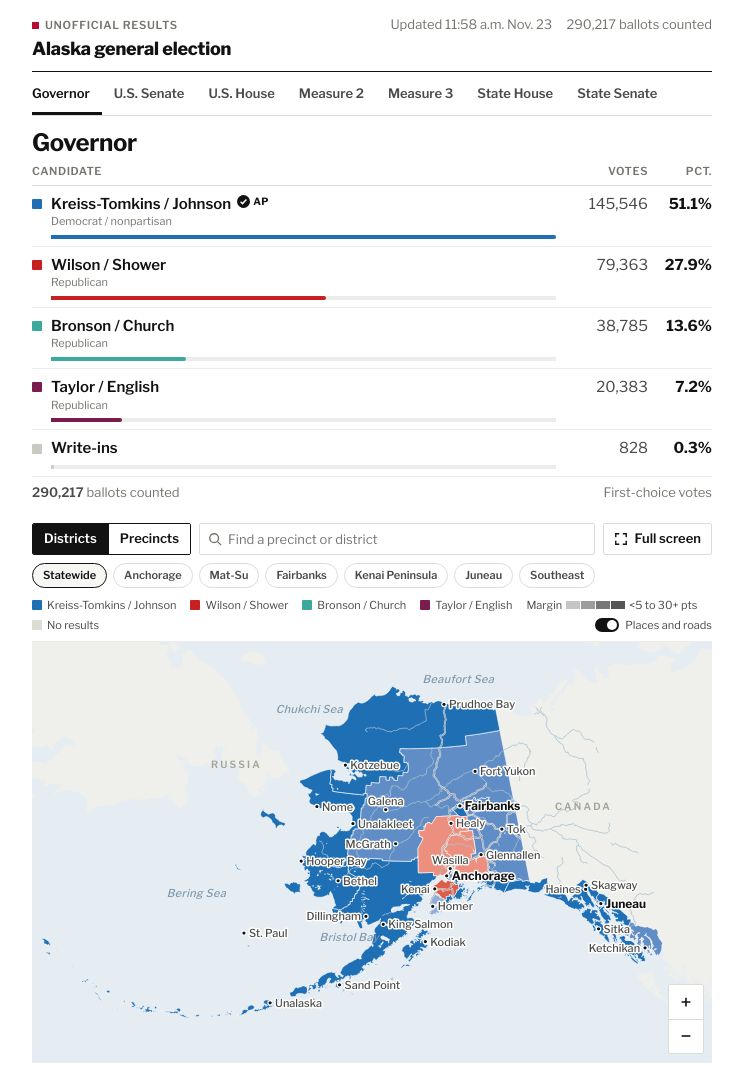
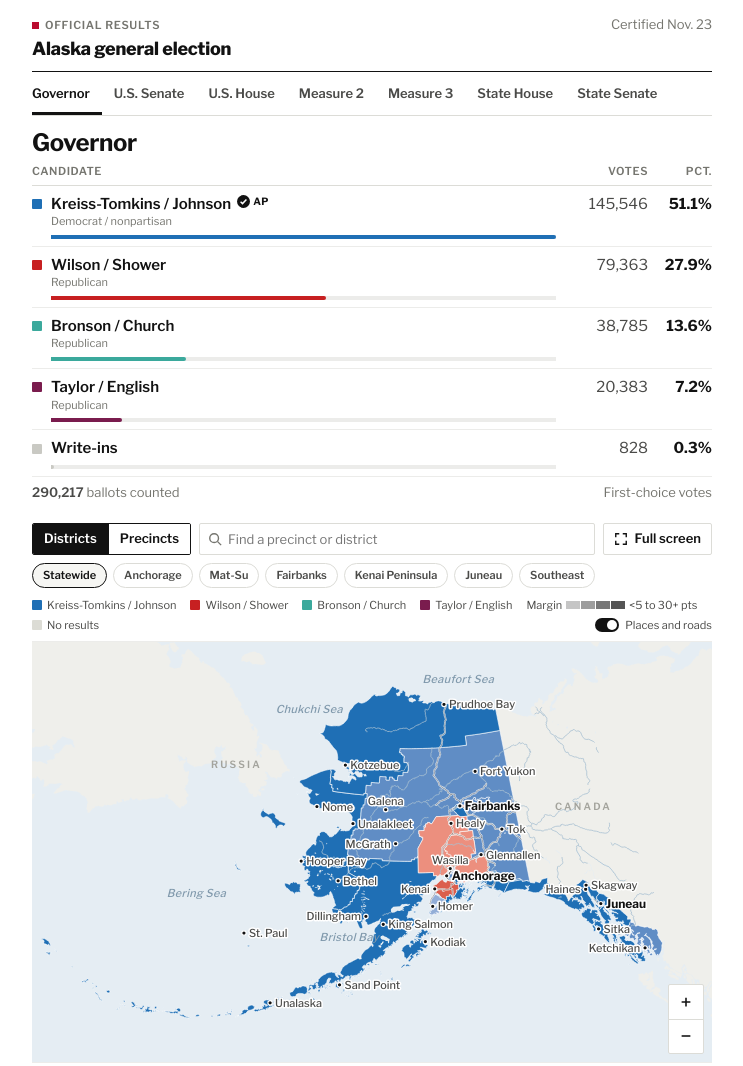
Before and after one commit to eriwinsto/ak-results-2026, a plain HTML site: page site/index.html in a window 1280 px wide. Shown: the top 1066 px of the page, without its empty margins (268-1011 px from the left). Drawn offline with nearby package versions, Linux system fonts and the light colour scheme.

Commit message:
Official results: kicker, "Certified Nov. 23," no ballot count in the header
Source line no longer says results are unofficial. Ranked choice section
reads "As certified by the Alaska Division of Elections on Nov. 23."

Co-Authored-By: Claude Opus 5.5 <noreply@anthropic.com>
Claude-Session: https://claude.ai/code/session_01Cnwrj4QUEWT6AsomazzRmM

```diff
--- a/site/data/rcv/ushouse.json
+++ b/site/data/rcv/ushouse.json
@@ -1,6 +1,6 @@
 {
  "contest": "ushouse",
- "label": "As tabulated by the Alaska Division of Elections on Nov. 23.",
+ "label": "As certified by the Alaska Division of Elections on Nov. 23.",
  "rctab": {
   "contest": "U.S. Representative",
   "generatedBy": "Division of Elections RCV Detailed Report, tabulated 11/23/2026 10:04:21 AM"
--- a/site/index.html
+++ b/site/index.html
@@ -384,9 +384,10 @@ html.is-full .fs-open { display: none; }
    numbers from the data files, is in this block. Edit freely.
    ===================================================================== */
 const COPY = {
-  kicker: 'Unofficial results',
+  kicker: 'Official results',
   headline: 'Alaska general election',
   updated: 'Updated',
+  certified: 'Certified Nov. 23',
   measures: {
     bm2: { title: 'Ballot Measure 2', dek: 'Repeals ranked choice voting, open primaries, dark money rules' },
     bm3: { title: 'Ballot Measure 3', dek: 'Reinforces that “only” citizens may vote' }
@@ -403,7 +404,7 @@ const COPY = {
   areaPrompt: 'Tap or hover over the map to see results for a district or precinct.',
   rcvTitle: 'Ranked choice count',
   // MOCKUP PLACEHOLDERS (Eric to write): district list view of legislative ranked choice counts
-  rcvListDek: 'Races in which no candidate gets more than 50% of the vote are decided by ranked choice voting. As tabulated by the Alaska Division of Elections on Nov. 23.',
+  rcvListDek: 'Races in which no candidate gets more than 50% of the vote are decided by ranked choice voting. As certified by the Alaska Division of Elections on Nov. 23.',
   rcvListCols: { d: 'Dist.', first: 'First-choice leader', final: 'Final round', rounds: 'Rounds' },
   rcvListFlip: 'Lead change',
   // final round: a bar of whom the final-round leader's ballots ranked first (Eric's wording)
@@ -422,7 +423,7 @@ const COPY = {
   cvrGap: 'The Cast Vote Record, the ballot data file provided by the Division of Elections, contains fewer ballots than the division\u2019s latest first-choice results. It is currently missing {missing}. Final tabulation by the Division of Elections won\u2019t happen until Nov. 18.',
   cvrGapButton: (n) => `${n} precincts`,
   rcvExplainer: 'How ranked choice voting works: Voters rank the candidates in order of preference. If no one has more than half of the first-choice votes, the last-place candidate is eliminated, and ballots that ranked that candidate first count toward the voter’s next choice. Ballots that ranked a write-in candidate first, or left the first rank blank, count toward the voter’s next choice. Rounds continue until two candidates remain. Ballots with no remaining choices become inactive. Races in which a candidate won a majority of first-choice votes are shown for illustrative purposes only.',
-  source: 'Source: Alaska Division of Elections; race calls by The Associated Press. Results are unofficial.',
+  source: 'Source: Alaska Division of Elections; race calls by The Associated Press.',
   disclosure: 'Editor’s note: This election results graphic was generated using an AI tool and verified by a reporter. You can find Alaska Public Media’s commitments on using AI [on this page](https://alaskapublic.org/about).',   // [link text](url) becomes a link
   basemapCredit: 'Basemap: U.S. Census Bureau TIGER/Line and 2020 census, Natural Earth. Anchorage neighborhood labels follow Division of Elections precinct names.',
   basemapToggle: 'Places and roads',
@@ -547,10 +548,8 @@ function fillFor(feat) {
 function renderHeader() {
   $('kicker').textContent = COPY.kicker;
   $('headline').textContent = COPY.headline;
-  const gov = byId.gov || DATA.contests[0];
   const parts = [];
-  if (DATA.asOf) parts.push(`${COPY.updated} ${esc(DATA.asOf)}`);
-  parts.push(`<span class="num">${fmt(gov.ballots)}</span> ballots counted`);
+  parts.push(esc(COPY.certified));
   $('meta').innerHTML = parts.join('<span class="sep"></span>');
   if (DEMO) { $('testBanner').hidden = false; $('testBanner').textContent = COPY.testBanner; }
 }
```
Also changed, not shown: site/data/rcv/legislature.json (+1 -1 lines).
